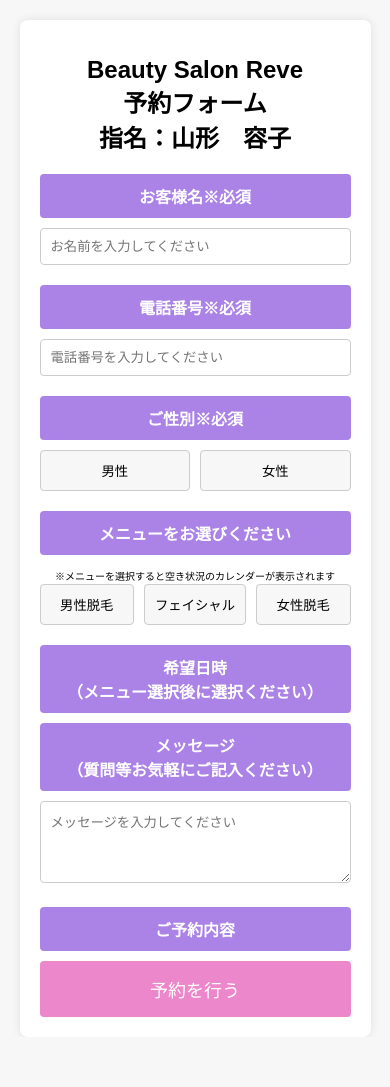
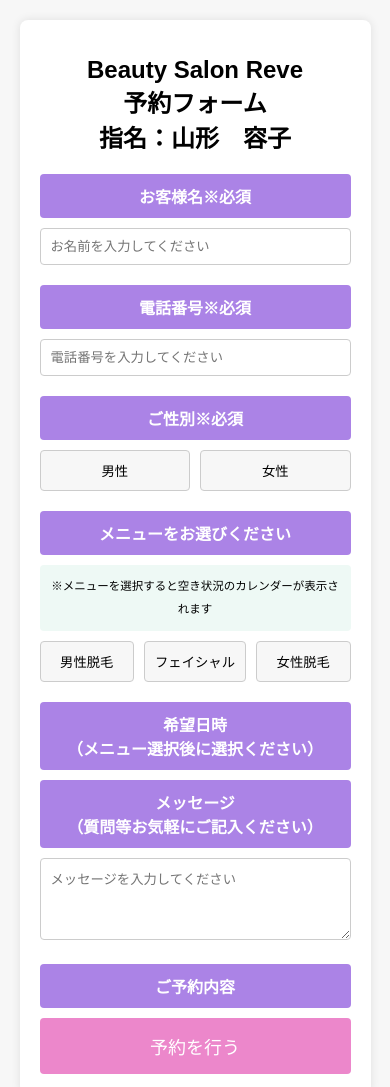
Before and after one commit to officialline0101/Beauty-Salon-Reve-yamagata, a plain HTML site: page index.html in a window 390 px wide. Before the commit the page ends 1037 px from the top, so only its background shows below. Drawn offline with Linux system fonts and the light colour scheme; a script that the page names is missing.

Commit message:
Update index.html

```diff
--- a/index.html
+++ b/index.html
@@ -330,30 +330,32 @@
 
         .info-text {
             margin-top: 20px;
-            /* 下にずらすスペース */
+            /* 上の余白 */
+            margin-bottom: 10px;
+            /* 下に白い隙間を追加 */
             font-size: 13px;
-            /* 読みやすいサイズ */
             color: #000000;
-            /* 説明文らしい落ち着いた色 */
             line-height: 1.5;
-            /* テキスト間の高さを適切に設定 */
             text-align: center;
-            /* 中央揃え */
             word-wrap: break-word;
-            /* 長いテキストの折り返しを強制 */
+            background-color: #eef9f5;
+            /* 青っぽい背景色を追加 */
+            padding: 10px;
+            border-radius: 4px;
         }
 
         /* 携帯端末向けのレスポンシブデザイン */
         @media (max-width: 768px) {
             .info-text {
-                font-size: 10px;
+                font-size: 11.5px;
                 /* スマホでは少し小さく */
-                margin-top: 15px;
+                margin-top: 10px;
                 /* 上下のマージンを調整 */
-                line-height: 1.4;
+                line-height: 2.0;
                 /* テキストの高さ調整 */
             }
         }
+
         .symptoms,
         .irradiations,
         .options {
```
